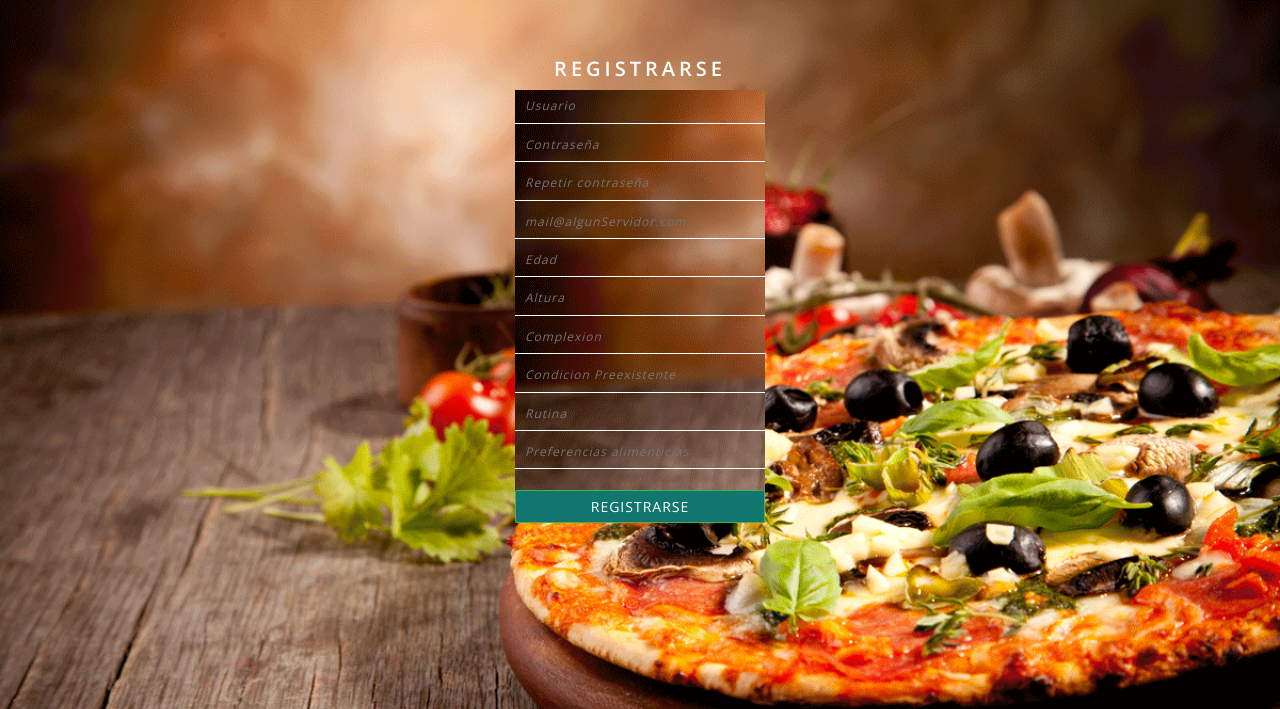
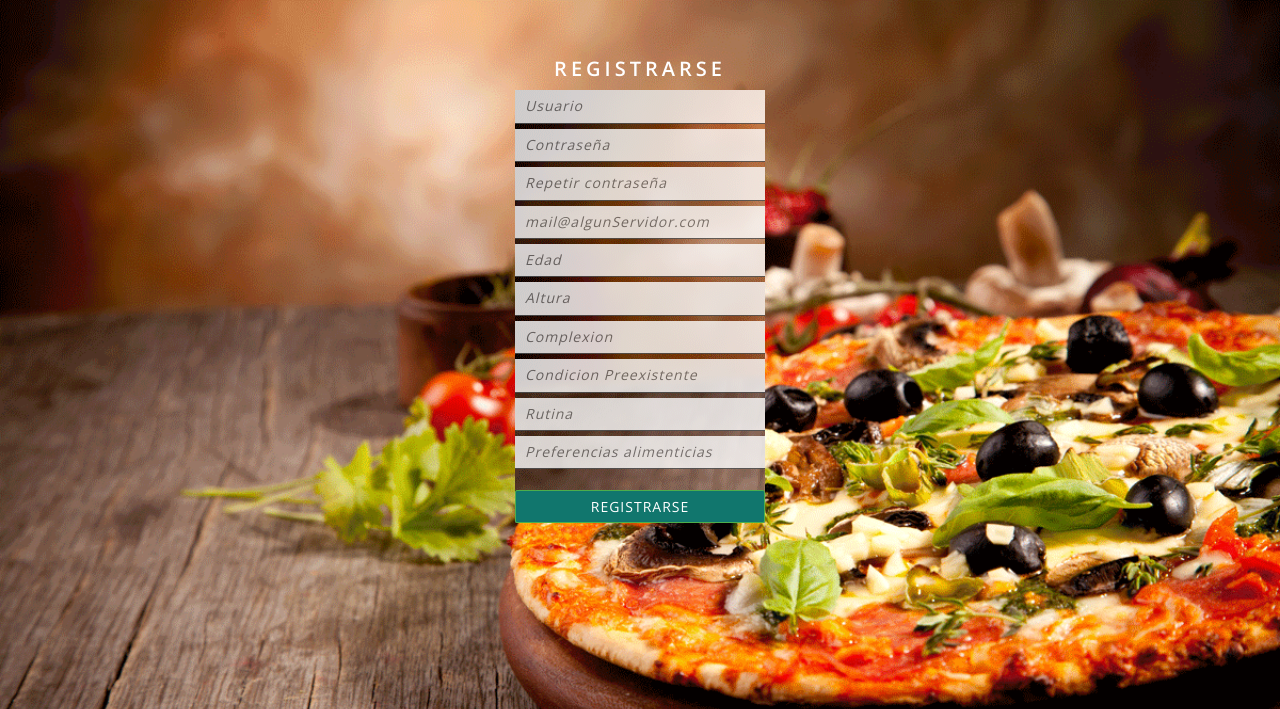
Before and after one commit to MarianoOrsi/DDS_TP-Integrador, a PHP site: page /template/expeiment/login.html in a window 1280 px wide. Shown: the top 709 px of the page. Run offline with PHP 8.4, Linux system fonts and the light colour scheme.

Commit message:
Se agrega transparencia al formulario de registro

```diff
--- a/code/template/expeiment/css/login.css
+++ b/code/template/expeiment/css/login.css
@@ -42,14 +42,14 @@ form.login input[type="text"], form.login input[type="password"]
     padding: 5px 10px;
     background: 0;
     border: 0;
-    border-bottom: 1px solid #FFFFFF;
+    border-bottom: 1px solid #4C5052;
     outline: 0;
     font-style: italic;
-    font-size: 12px;
+    font-size: 14px;
     font-weight: 400;
     letter-spacing: 1px;
     margin-bottom: 5px;
-    color: #FFFFFF;
+    color: #000000;
     outline: 0;
 }
 
@@ -97,6 +97,11 @@ form.login a
 form.login a:hover
 {
     color: #2ecc71;
+}
+
+form.login input[type="text"], form.login input[type="password"]{
+    background-color: #FFFFFF;
+    opacity: 0.8;
 }
 
 .pr-wrap
--- a/code/template/expeiment/login.html
+++ b/code/template/expeiment/login.html
@@ -38,7 +38,7 @@
             <div class="wrap">
                  <p class="form-title">Registrarse</p>
                 <form class="login" style="background-image:url(img/SignUp/SignUp.png)">
-                <input type="text" placeholder="Usuario" />
+                <input type="text" placeholder="Usuario"/>
                 <input type="password" placeholder="Contraseña" />
                 <input type="password" placeholder="Repetir contraseña" />
                 <input type="text" placeholder="mail@algunServidor.com" />
```
